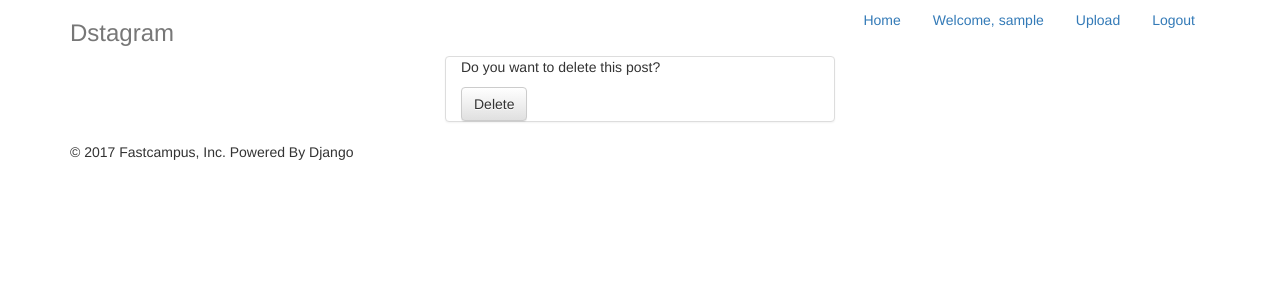
After one commit to lmw8864/fc_python_django, a Django app: page /photo/delete/1/ in a window 1280 px wide. The commit adds this page. Shown: the top 300 px of the page. Run offline with Django 3.2, Linux system fonts and the light colour scheme; a user stored in the database is signed in; tables that the repository leaves empty hold one stand-in row (values such as "Sample post"); some libraries are stand-ins or nearby versions.

Commit message:
fc_first_site: 포스트 삭제(Delete) 기능 구현

```diff
--- a/fc_first_site/photo/models.py
+++ b/fc_first_site/photo/models.py
@@ -3,6 +3,10 @@ from django.contrib.auth.models import User
 from PIL import Image
 from io import BytesIO
 from django.core.files.base import ContentFile
+
+# https://docs.djangoproject.com/ko/1.11/topics/signals/
+from django.db.models.signals import post_delete
+from django.dispatch import receiver
 
 
 class Photo(models.Model):
@@ -56,3 +60,12 @@ class Photo(models.Model):
             pass
 
         super(Photo, self).save(*args, **kwargs)
+
+
+# ★★★ 잘못해서 DB의 모든 파일이 다 날아가는 경우가 발생할 수 있으니, 반드시 아래처럼 처리해줘야 합니다! ★★★
+
+@receiver(post_delete, sender=Photo)  # Photo 모델에서 post_delete 시그널이 발생했을 때만 동작
+def post_delete(sender, instance, **kwargs):
+    storage, path = instance.photo.storage, instance.photo.path
+    if (path != '.') and (path != '/') and (path != 'photos/') and (path != 'photos/.'):
+        storage.delete(path)
--- a/fc_first_site/photo/templates/photo/detail.html
+++ b/fc_first_site/photo/templates/photo/detail.html
@@ -9,7 +9,8 @@
     <div class="col-md-4"></div>
     <div class="col-md-4 panel panel-default">
         <img src="{{ object.photo.url }}" class="img-rounded img-responsive"><br/>
-        {{ object.text }}
+        <p>{{ object.text }}</p>
+        <p><a href="{% url 'photo:post_delete' object.id %}" class="btn btn-default">Delete Post</a></p>
     </div>
     <div class="col-md-4"></div>
 </div>
--- /dev/null
+++ b/fc_first_site/photo/templates/photo/photo_confirm_delete.html
@@ -0,0 +1,17 @@
+{% extends 'photo_base.html' %}
+
+{% block title %} - Confirm Delete{% endblock %}
+
+{% block content %}
+<div class="row">
+    <div class="col-md-4"></div>
+    <div class="col-md-4 panel panel-default">
+        <form action="." method="post">
+            {% csrf_token %}
+            <p>Do you want to delete this post?</p>
+            <input type="submit" value="Delete" class="btn btn-default">
+        </form>
+    </div>
+    <div class="col-md-4"></div>
+</div>
+{% endblock %}
--- a/fc_first_site/photo/urls.py
+++ b/fc_first_site/photo/urls.py
@@ -7,4 +7,5 @@ urlpatterns = [
     url(r'^$', views.post_list, name='post_list'),
     url(r'^single/(?P<pk>\d+)/$', DetailView.as_view(model=Photo, template_name='photo/detail.html'), name='post_detail'),
     url(r'^upload/$', views.UploadView.as_view(), name='post_create'),
+    url(r'^delete/(?P<pk>\d+)/$', views.PhotoDeleteView.as_view(), name='post_delete'),
 ]
--- a/fc_first_site/photo/views.py
+++ b/fc_first_site/photo/views.py
@@ -1,7 +1,8 @@
 from django.shortcuts import render, redirect
 from django.contrib.auth.decorators import login_required  # for 함수형 뷰
 from django.contrib.auth.mixins import LoginRequiredMixin  # for 클래스형 뷰
-from django.views.generic import CreateView
+from django.views.generic import CreateView, DeleteView
+from django.urls import reverse_lazy
 from .models import Photo
 
 
@@ -24,3 +25,11 @@ class UploadView(LoginRequiredMixin, CreateView):
             return redirect('/')
         else:
             return self.render_to_response({'form': form})
+
+
+class PhotoDeleteView(LoginRequiredMixin, DeleteView):
+    model = Photo
+    success_url = reverse_lazy('photo:post_list')
+
+# reverse_lazy() 및 reverse() 함수는 URL 패턴의 name을 인자로 받습니다. URL 패턴 name을 인식하기 위해서는 urls.py 모듈이 메모리에 로딩되어 있어야 합니다.
+# 지금 작성하고 있는 views.py 모듈이 로딩되고 처리되는 시점에 urls.py 모듈이 로딩되지 않을 수도 있으므로, reverse() 대신 reverse_lazy() 를 임포트했습니다.
```
